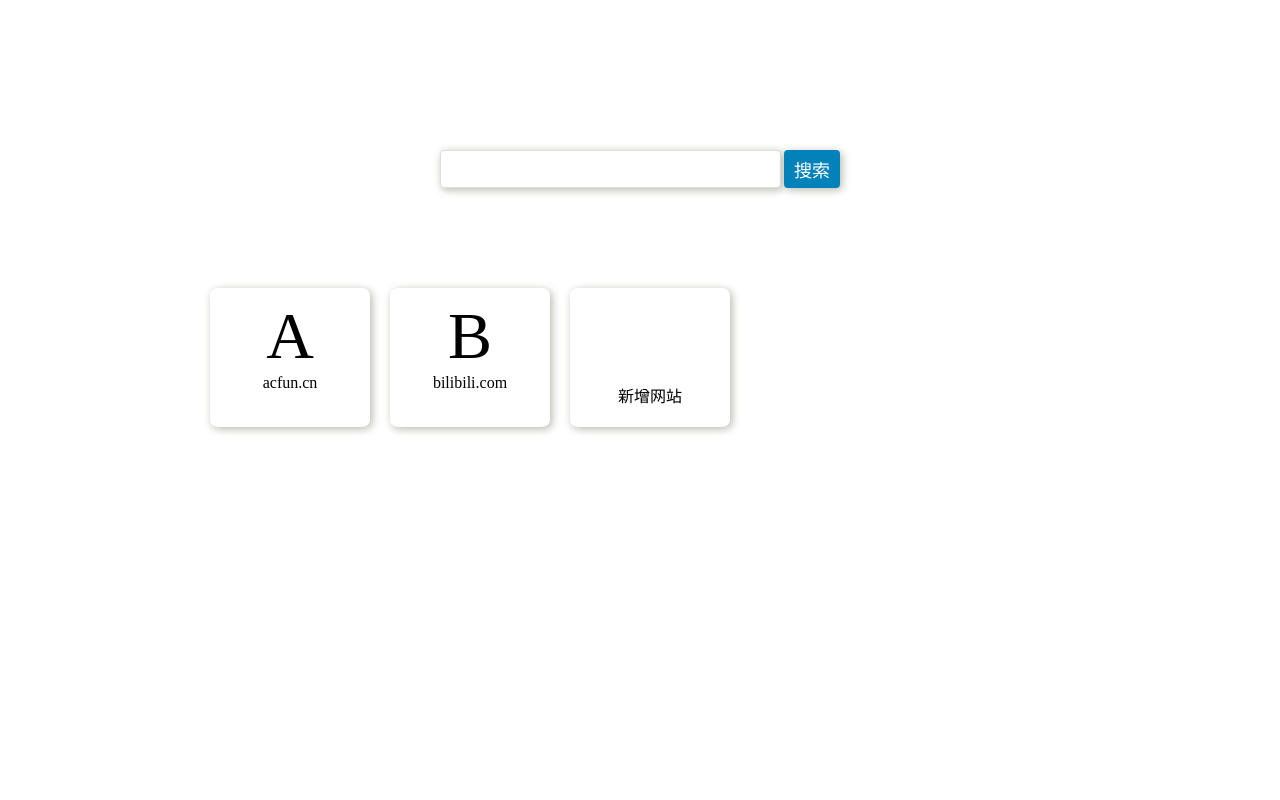
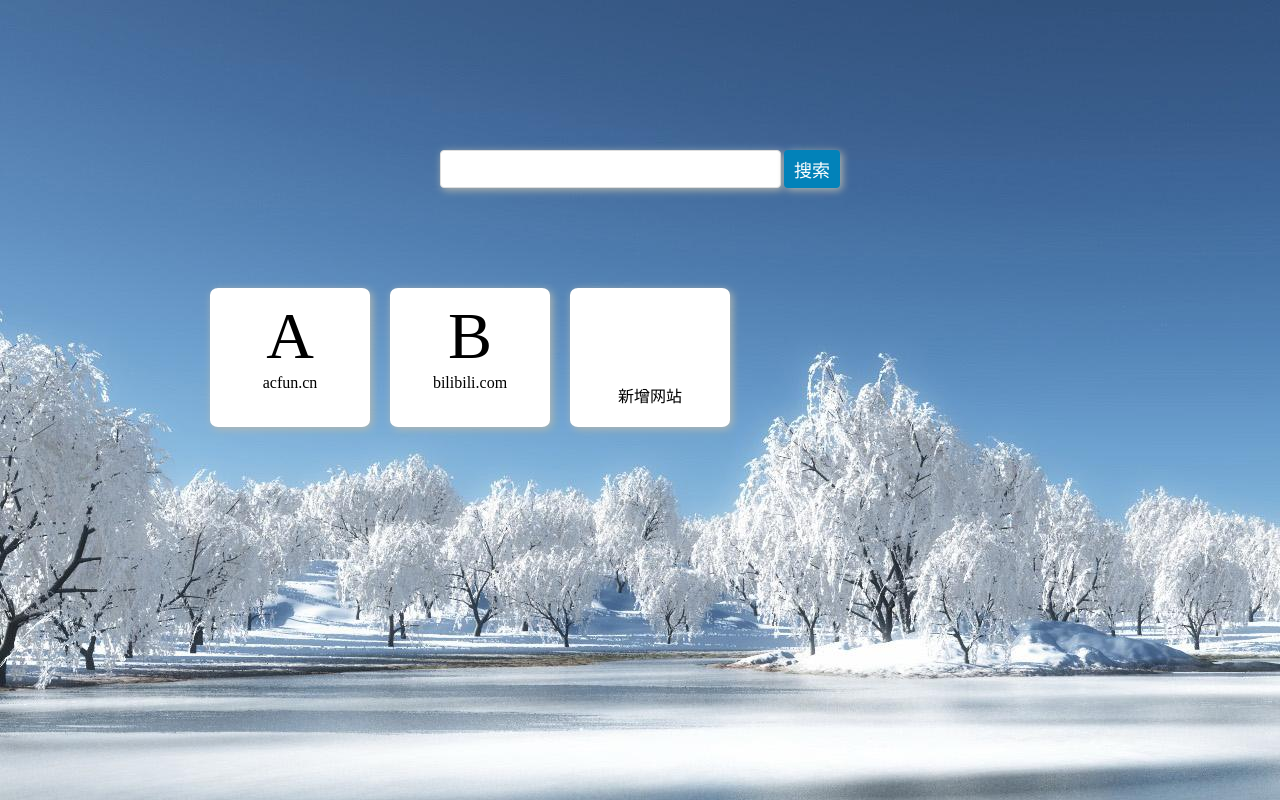
Before and after one commit to Jarrett817/seeker-navigation, a website: page src/index.html in a window 1280 px wide. Drawn offline with nearby package versions, Linux system fonts and the light colour scheme.

Commit message:
添加背景图

```diff
--- a/src/style.css
+++ b/src/style.css
@@ -25,6 +25,11 @@ img {
     vertical-align: -0.15em;
     fill: currentColor;
     overflow: hidden;
+}
+
+body {
+    background-image: url(images/snow.jpg);
+    background-attachment: fixed;
 }
 
 .nav-header {
```
Also changed, not shown: dist/index.html, dist/snow.a1e35415.jpg (added), src/images/snow.jpg (added), 4 other files.
